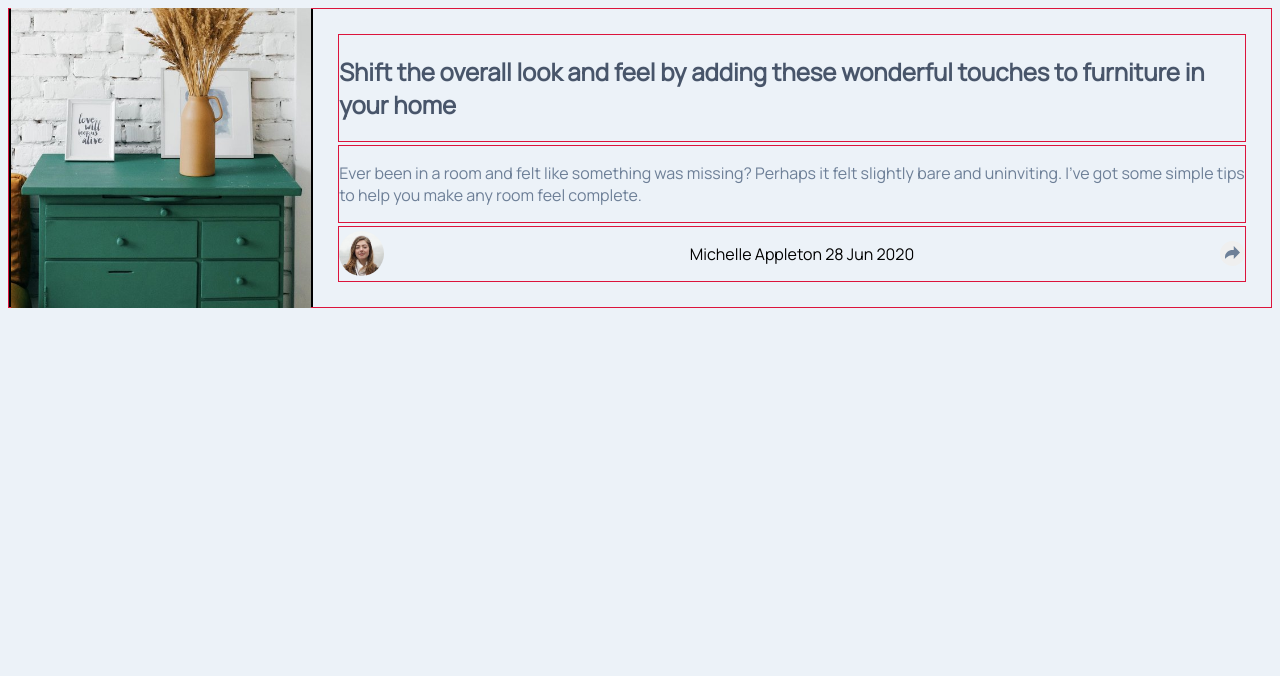
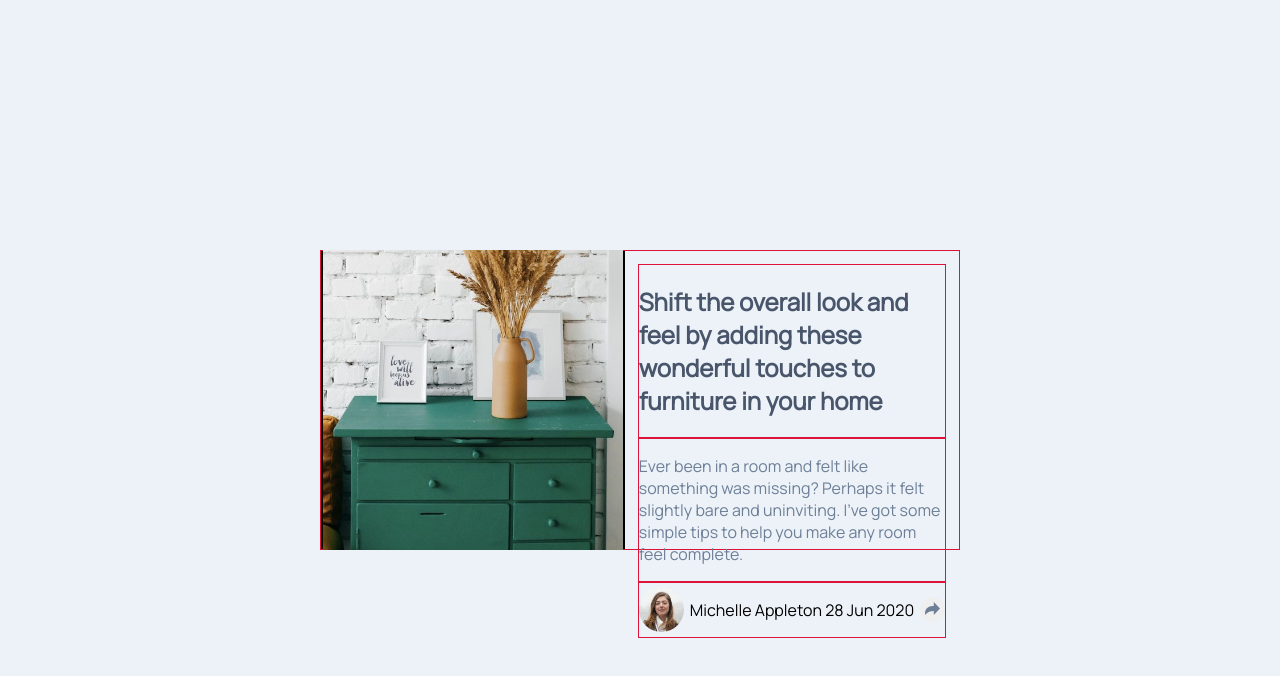
Before and after one commit to Stephen-Roach/Article-preview-component, a plain HTML site: page index.html in a window 1280 px wide. Drawn offline with Linux system fonts and the light colour scheme.

Commit message:
centers card in the middle of the page

```diff
--- a/style.css
+++ b/style.css
@@ -7,12 +7,19 @@
 body {
   background-color: hsl(210, 46%, 95%);
   font-family: 'Manrope', sans-serif;
+  margin: 0;
+  padding: 0;
+  display: flex;
+  justify-content: center;
+  align-items: center;
+  height: 100vh;
 }
 
 .main-container {
   height: 300px;
   border: 1px crimson solid;
   display: flex;
+  width: 50%;
 }
 
 .main-container-left {
@@ -20,7 +27,6 @@ body {
   justify-content: center;
   align-items: center;
   border: 2px black solid;
-  /* position: relative; */
 }
 
 .img {
@@ -80,9 +86,3 @@ body {
   border: none;
   /* background: none; */
 }
-
-/* .share-btn-icon {
-  border-radius: 50%;
-  height: 15px;
-  width: 15px;
-} */
```
